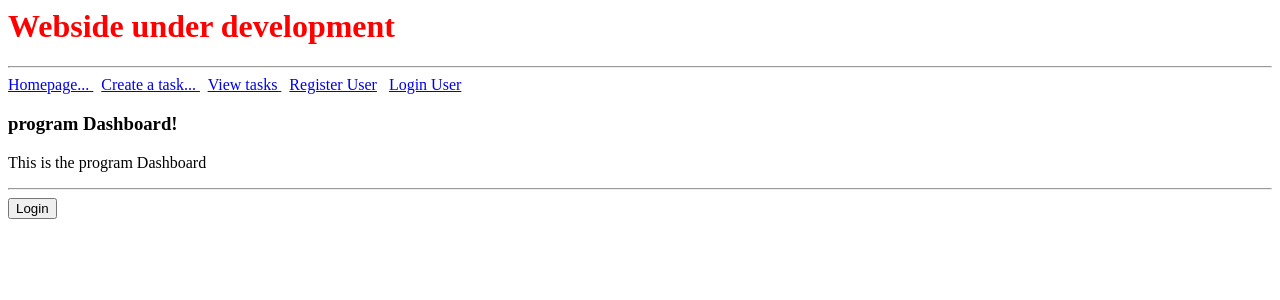
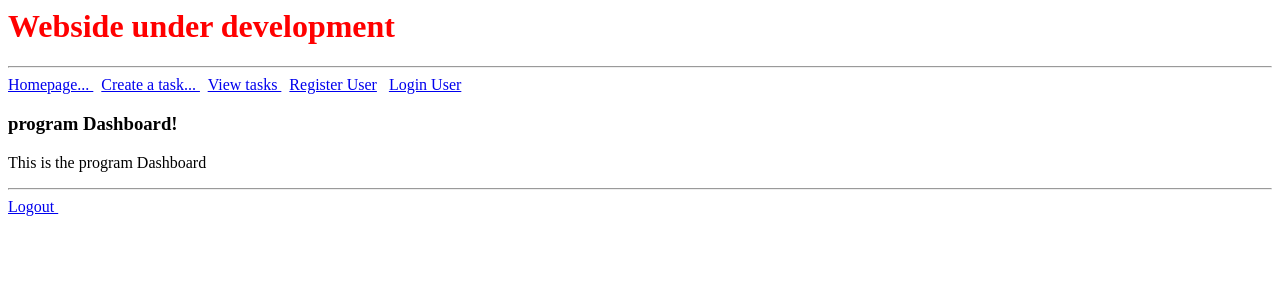
Before and after one commit to AlexArciszewski/Django-Project-001-on-VSC-, a Django app: template crm/templates/crm/dashboard.html in a window 1280 px wide. Shown: the top 300 px of the page. Run offline with Django 3.2, Linux system fonts and the light colour scheme; the template is opened without the code that fills it, so the values that code supplies are empty.

Commit message:
dodane blokowanie widoku i usuniecie problemu z wylogowaniem usera

```diff
--- a/crm/templates/crm/dashboard.html
+++ b/crm/templates/crm/dashboard.html
@@ -11,6 +11,11 @@
 
 <hr>
 
+<a href="{% url 'user-logout' %}"> Logout </a>
+
+
+&nbsp;
+
 <form method="POST" autocomplete="'off">
 
     {% csrf_token %}
@@ -19,7 +24,7 @@
 
 
 
-    <input type="submit" value="Login" />
+    <!-- <input type="submit" value="Login" /> -->
 
 
 </form>
--- a/crm/urls.py
+++ b/crm/urls.py
@@ -22,5 +22,7 @@ urlpatterns = [
 
     path('dashboard', views.dashboard, name="dashboard"),
 
+#path wylogowania
+    path('user-logout', views.user_logout, name ="user-logout"),
 
 ]
```
Also changed, not shown: crm/views.py (+14 -2 lines), db.sqlite3.
